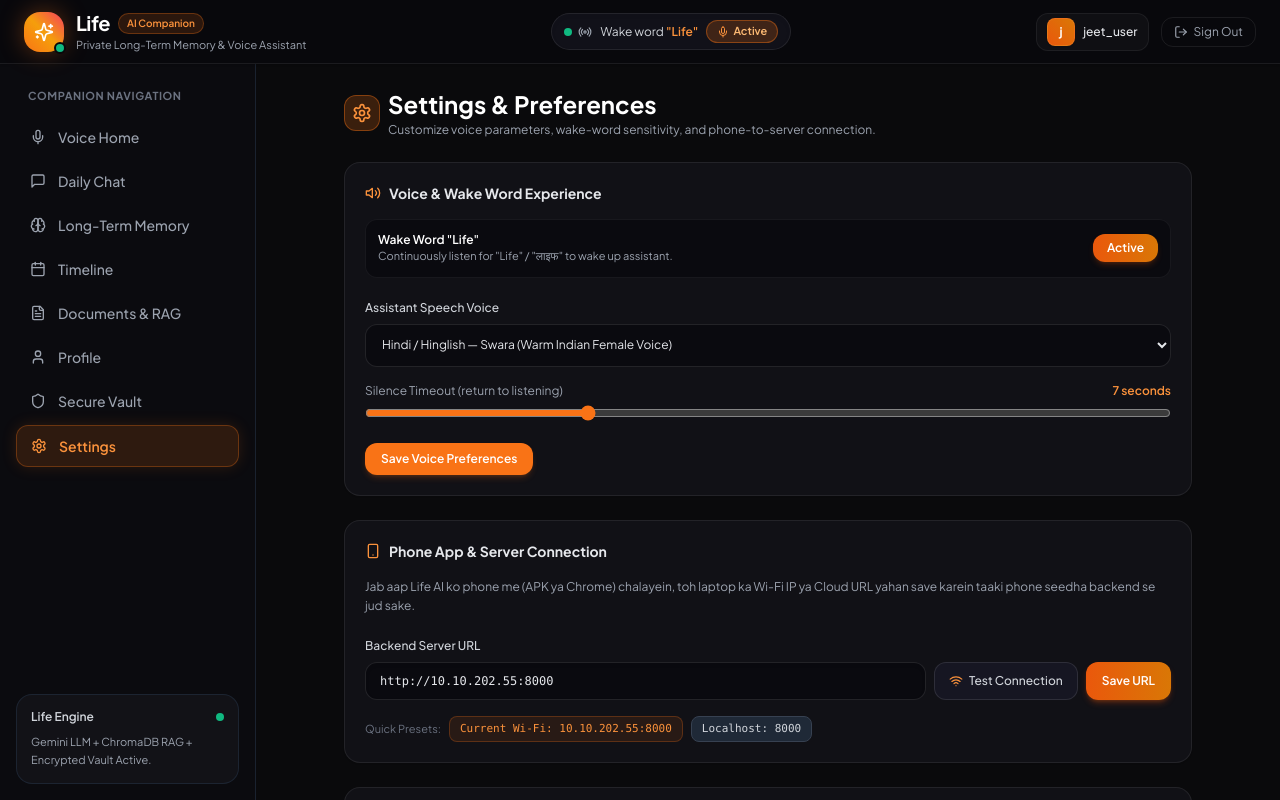
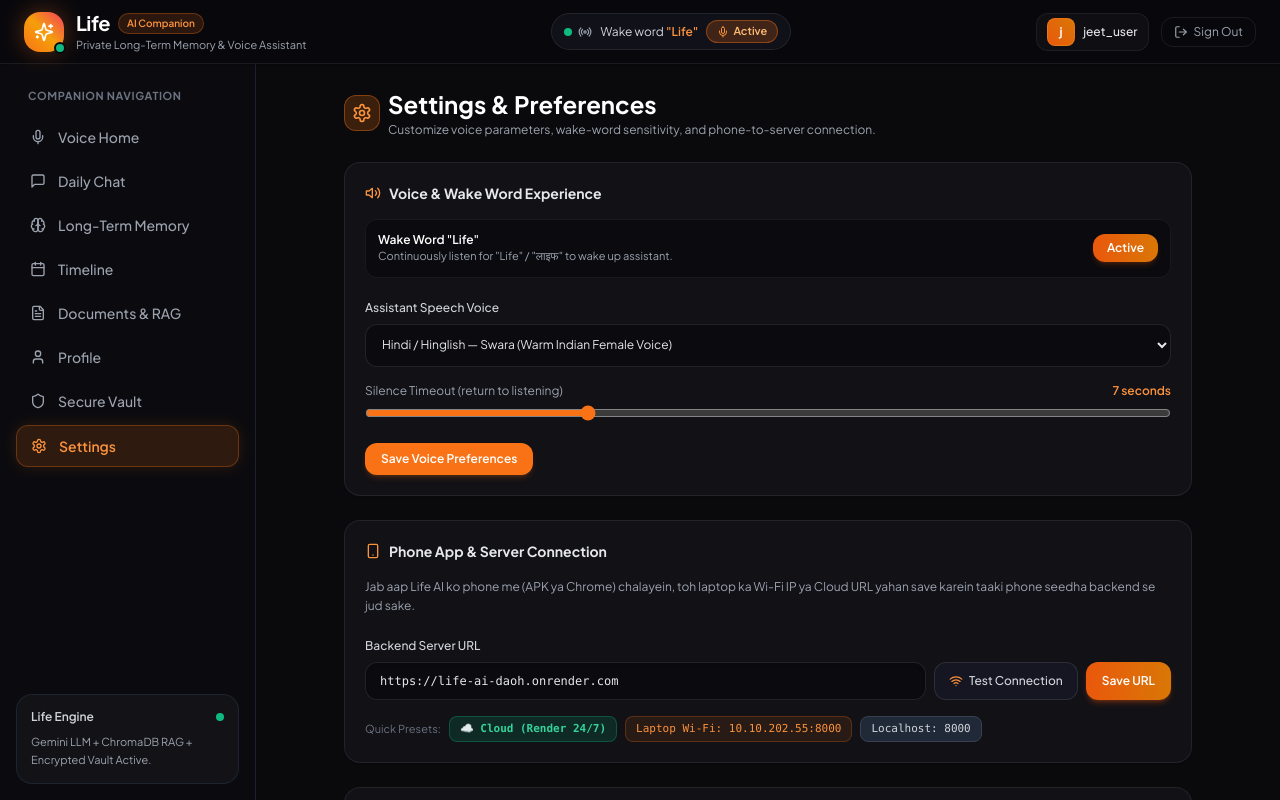
Before and after one commit to jeetu7877/life-ai, a React (Vite) app in the folder frontend/: page /settings in a window 1280 px wide. Built offline with nearby package versions, Linux system fonts and the light colour scheme; no server answers.

Commit message:
Set default server URL to 24/7 Render cloud and add one-tap cloud preset button

```diff
--- a/frontend/src/pages/SettingsPage.tsx
+++ b/frontend/src/pages/SettingsPage.tsx
@@ -24,7 +24,7 @@ export const SettingsPage: React.FC = () => {
   const [serverUrl, setServerUrl] = useState<string>(() => {
     const saved = localStorage.getItem('life_server_url');
     if (saved && !saved.includes('192.168.1.123')) return saved;
-    return 'http://10.10.202.55:8000';
+    return 'https://life-ai-daoh.onrender.com';
   });
 
   // Test Connection state
@@ -237,12 +237,22 @@ export const SettingsPage: React.FC = () => {
             <button
               type="button"
               onClick={() => {
+                setServerUrl('https://life-ai-daoh.onrender.com');
+                setTestStatus('idle');
+              }}
+              className="px-2.5 py-1 rounded-lg bg-emerald-500/15 border border-emerald-500/30 text-emerald-400 hover:bg-emerald-500/25 text-[11px] font-mono cursor-pointer font-semibold"
+            >
+              ☁️ Cloud (Render 24/7)
+            </button>
+            <button
+              type="button"
+              onClick={() => {
                 setServerUrl('http://10.10.202.55:8000');
                 setTestStatus('idle');
               }}
               className="px-2.5 py-1 rounded-lg bg-orange-500/10 border border-orange-500/25 text-orange-400 hover:bg-orange-500/20 text-[11px] font-mono cursor-pointer"
             >
-              Current Wi-Fi: 10.10.202.55:8000
+              Laptop Wi-Fi: 10.10.202.55:8000
             </button>
             <button
               type="button"
--- a/frontend/src/services/api.ts
+++ b/frontend/src/services/api.ts
@@ -15,12 +15,12 @@ export const getServerHostUrl = (): string => {
     // 1. Check if running inside Capacitor Android APK (Native Mobile App)
     const isCapacitor = !!(window as any).Capacitor;
     if (isCapacitor || window.location.protocol === 'file:') {
-      // In native app, localhost has no backend server - connect to laptop Wi-Fi IP
+      // In native app, connect to 24/7 Render cloud or user-customized URL
       const customUrl = localStorage.getItem('life_server_url') || localStorage.getItem('jeet_server_url');
       if (customUrl && customUrl.trim() && !customUrl.includes('192.168.1.123') && !customUrl.includes('localhost')) {
         return customUrl.trim().replace(/\/+$/, '').replace(/\/api\/v1$/, '');
       }
-      return 'http://10.10.202.55:8000';
+      return 'https://life-ai-daoh.onrender.com';
     }
 
     // 2. Custom server URL from Settings
```
